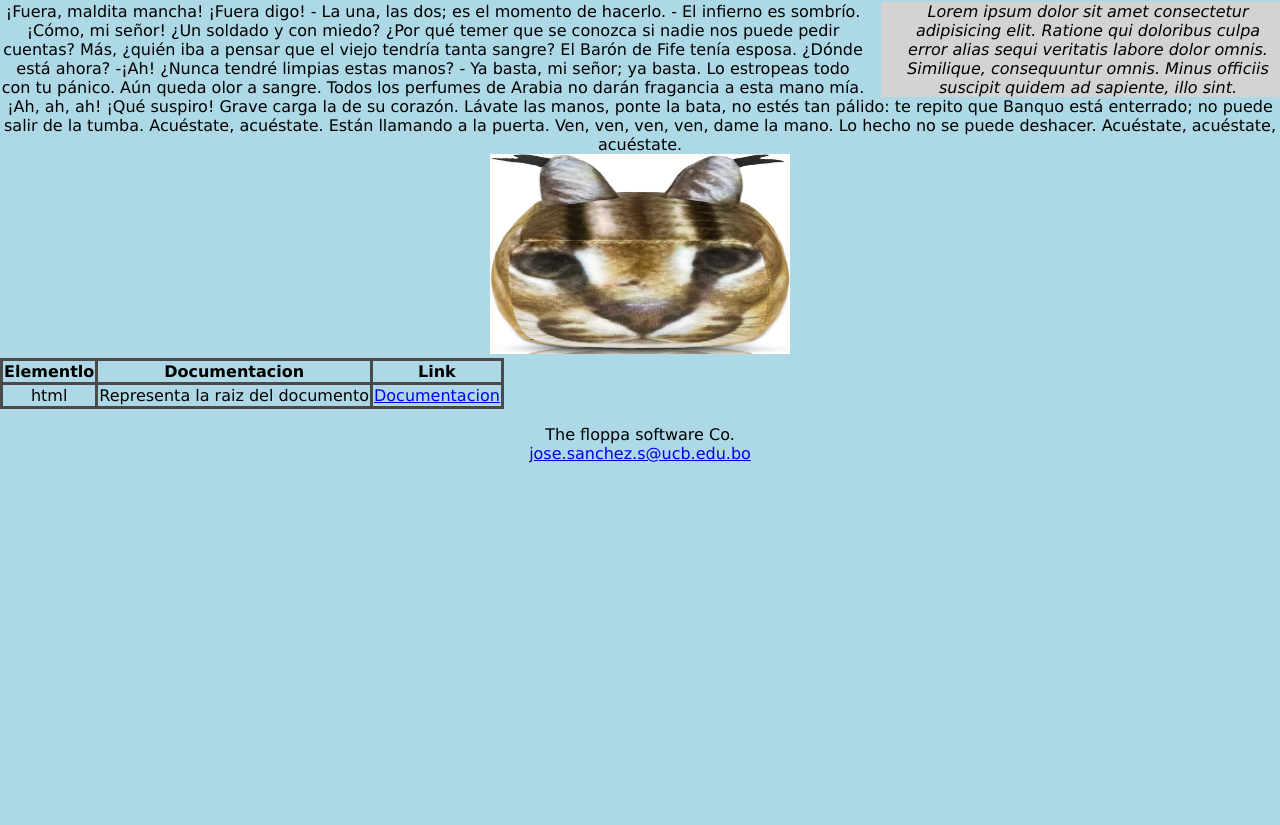
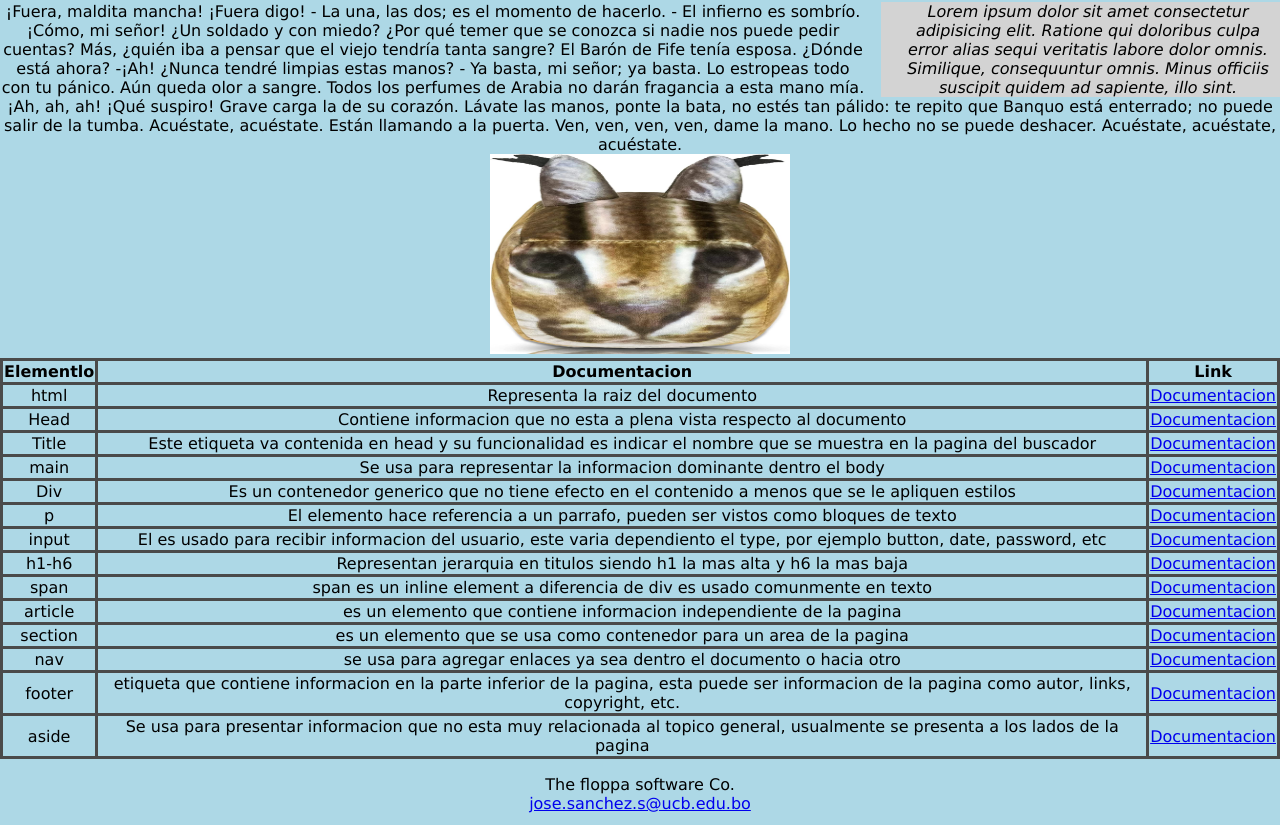
Before and after one commit to DaddyLipi/mi-manual, a plain HTML site: page index.html in a window 1280 px wide. Shown: the part 100-925 px from the top of the page. Before the commit the page ends 800 px from the top, so only its background shows below. Drawn offline with Linux system fonts and the light colour scheme.

Commit message:
Tabla con contenido

```diff
--- a/index.html
+++ b/index.html
@@ -38,7 +38,71 @@
                         <td>Representa la raiz del documento</td>
                         <td><a href="https://developer.mozilla.org/en-US/docs/Web/HTML/Element/html" target="_blank">Documentacion</a></td>
                     </tr>
-                </tbody>
+                    <tr>
+                        <td>Head</td>
+                        <td>Contiene informacion que no esta a plena vista respecto al documento</td>
+                        <td><a href="https://developer.mozilla.org/en-US/docs/Web/HTML/Element/head" target="_blank">Documentacion</a></td>
+                    </tr>
+                    <tr>
+                        <td>Title</td>
+                        <td>Este etiqueta va contenida en head y su funcionalidad es indicar el nombre que se muestra en la pagina del buscador</td>
+                        <td><a href="https://developer.mozilla.org/en-US/docs/Web/HTML/Element/title" target="_blank">Documentacion</a></td>
+                    </tr>
+                    <tr>
+                        <td>main</td>
+                        <td>Se usa para representar la informacion dominante dentro el body</td>
+                        <td><a href="https://developer.mozilla.org/en-US/docs/Web/HTML/Element/main" target="_blank">Documentacion</a></td>
+                    </tr>
+                    <tr>
+                        <td>Div</td>
+                        <td>Es un contenedor generico que no tiene efecto en el contenido a menos que se le apliquen estilos</td>
+                        <td><a href="https://developer.mozilla.org/en-US/docs/Web/HTML/Element/div" target="_blank">Documentacion</a></td>
+                    </tr>
+                    <tr>
+                        <td>p</td>
+                        <td>El elemento hace referencia a un parrafo, pueden ser vistos como bloques de texto</td>
+                        <td><a href="https://developer.mozilla.org/en-US/docs/Web/HTML/Element/p" target="_blank">Documentacion</a></td>
+                    </tr>
+                    <tr>
+                        <td>input</td>
+                        <td>El es usado para recibir informacion del usuario, este varia dependiento el type, por ejemplo button, date, password, etc</td>
+                        <td><a href="https://developer.mozilla.org/en-US/docs/Web/HTML/Element/input" target="_blank">Documentacion</a></td>
+                    </tr>
+                    <tr>
+                        <td>h1-h6</td>
+                        <td>Representan jerarquia en titulos siendo h1 la mas alta y h6 la mas baja</td>
+                        <td><a href="https://developer.mozilla.org/en-US/docs/Web/HTML/Element/Heading_Elements" target="_blank">Documentacion</a></td>
+                    </tr>
+                    <tr>
+                        <td>span</td>
+                        <td>span es un inline element a diferencia de div es usado comunmente en texto</td>
+                        <td><a href="https://developer.mozilla.org/en-US/docs/Web/HTML/Element/span" target="_blank">Documentacion</a></td>
+                    </tr>
+                    <tr>
+                        <td>article</td>
+                        <td>es un elemento que contiene informacion independiente de la pagina</td>
+                        <td><a href="https://developer.mozilla.org/en-US/docs/Web/HTML/Element/article" target="_blank">Documentacion</a></td>
+                    </tr>
+                    <tr>
+                        <td>section</td>
+                        <td>es un elemento que se usa como contenedor para un area de la pagina</td>
+                        <td><a href="https://developer.mozilla.org/en-US/docs/Web/HTML/Element/section" target="_blank">Documentacion</a></td>
+                    </tr>
+                    <tr>
+                        <td>nav</td>
+                        <td>se usa para agregar enlaces ya sea dentro el documento o hacia otro</td>
+                        <td><a href="https://developer.mozilla.org/en-US/docs/Web/HTML/Element/nav" target="_blank">Documentacion</a></td>
+                    </tr>
+                    <tr>
+                        <td>footer</td>
+                        <td>etiqueta que contiene informacion en la parte inferior de la pagina, esta puede ser informacion de la pagina como autor, links, copyright, etc.</td>
+                        <td><a href="https://developer.mozilla.org/en-US/docs/Web/HTML/Element/footer" target="_blank">Documentacion</a></td>
+                    </tr>
+                    <tr>
+                        <td>aside</td>
+                        <td>Se usa para presentar informacion que no esta muy relacionada al topico general, usualmente se presenta a los lados de la pagina</td>
+                        <td><a href="https://developer.mozilla.org/en-US/docs/Web/HTML/Element/aside" target="_blank">Documentacion</a></td>
+                    </tr>
             </table>
         </section>
     </main>
```
